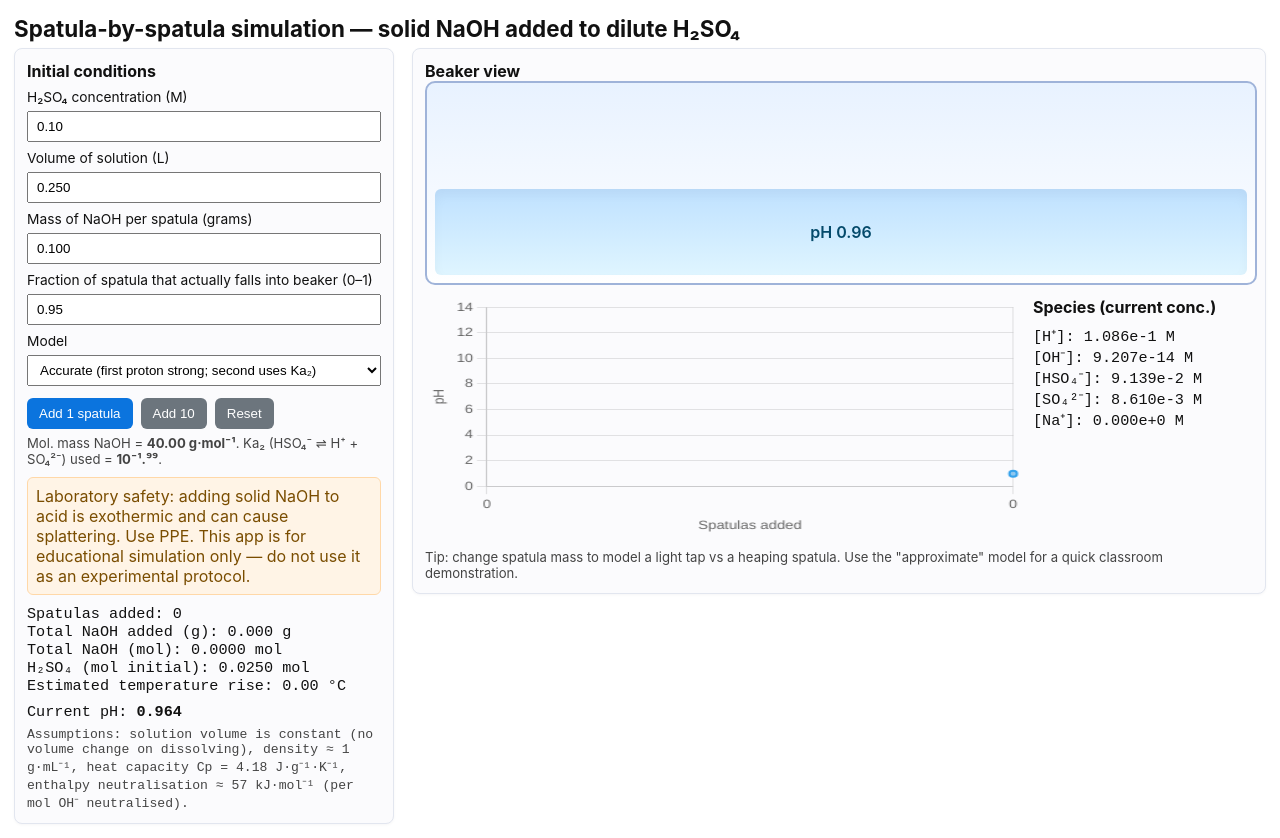
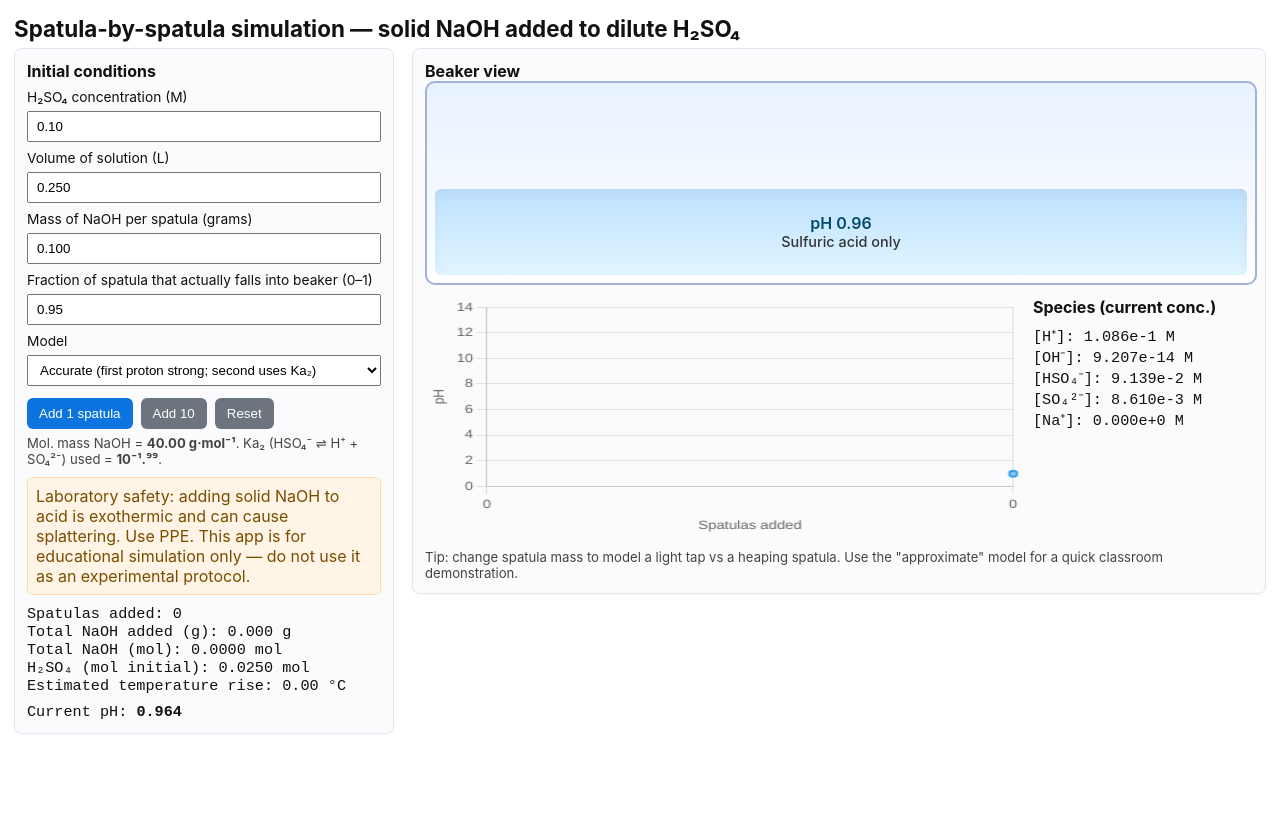
Before and after one commit to eugenehjwong/group-1-no-MFC, a plain HTML site: page index.html in a window 1280 px wide. After the commit the page ends 800 px from the top, so only its background shows below. Drawn offline with nearby package versions, Linux system fonts and the light colour scheme.

Commit message:
Update index.html

```diff
--- a/index.html
+++ b/index.html
@@ -15,7 +15,7 @@
   button { padding:8px 12px; border-radius:6px; border: none; background:#0b74de; color:white; cursor:pointer; }
   button.secondary { background:#6c757d; }
   .beaker { width:100%; height:200px; border: 2px solid #9fb3d9; border-radius:10px; position:relative; background:linear-gradient(#e8f2ff,#ffffff); overflow:hidden; }
-  .liquid { position:absolute; left:8px; right:8px; bottom:8px; border-radius:6px; background:linear-gradient(#bfe1ff,#dff5ff); box-shadow: inset 0 6px 12px rgba(0,0,0,0.04); transition: height 0.35s; display:flex; align-items:center; justify-content:center; font-weight:600; color:#044a6b }
+  .liquid { position:absolute; left:8px; right:8px; bottom:8px; border-radius:6px; background:linear-gradient(#bfe1ff,#dff5ff); box-shadow: inset 0 6px 12px rgba(0,0,0,0.04); transition: height 0.35s; display:flex; flex-direction:column; align-items:center; justify-content:center; font-weight:600; color:#044a6b; text-align:center; }
   .readouts { font-family:monospace; font-size:0.95rem; margin-top:10px; }
   .small { font-size:0.82rem; color:#444; margin-top:6px }
   canvas { width:100% !important; height:240px !important; }
@@ -63,14 +63,16 @@
         <div>H₂SO₄ (mol initial): <span id="molesH2SO4">0.0000</span> mol</div>
         <div>Estimated temperature rise: <span id="tempRise">0.00</span> °C</div>
         <div style="margin-top:8px">Current pH: <strong id="pHdisplay">---</strong></div>
-        <div class="small">Assumptions: solution volume is constant (no volume change on dissolving), density ≈ 1 g·mL⁻¹, heat capacity Cp = 4.18 J·g⁻¹·K⁻¹, enthalpy neutralisation ≈ 57 kJ·mol⁻¹ (per mol OH⁻ neutralised).</div>
       </div>
     </div>
 
     <div class="card">
       <strong>Beaker view</strong>
       <div class="beaker" aria-hidden="true">
-        <div id="liquid" class="liquid" style="height:60%">pH —</div>
+        <div id="liquid" class="liquid" style="height:60%">
+          pH — <br/>
+          <span id="contentsLabel" style="font-size:0.9rem; font-weight:500; color:#333"></span>
+        </div>
       </div>
 
       <div style="margin-top:12px; display:flex; gap:12px;">
@@ -96,29 +98,13 @@
   </div>
 
 <script>
-/*
-  Simulation logic:
-  - Initial moles H2SO4 = cAcid * V
-  - Each spatula adds mass (g_spatula * efficiency). NaOH mol = mass / 40.00
-  - Na+ total moles = moles NaOH added
-  - Sulfate total (S_total) moles = initial moles H2SO4 (one sulfate per H2SO4)
-  - The solver computes [H+] by electroneutrality:
-      Na+ + [H+] = [HSO4-] + 2[SO4^2-] + [OH-]
-    with Ka2 relation:
-      [SO4] = Ka2 * [HSO4] / [H+]
-    and S_total = [HSO4] + [SO4]
-  - Substitute to reduce to single equation f([H+]) = 0 and solve by bisection.
-  - In "approximate" mode both protons are treated as strong: net equivalents e = 2*n_H2SO4 - n_NaOH.
-*/
+const MM_NaOH = 40.00;
+const Ka2 = Math.pow(10, -1.99);
+const Kw = 1e-14;
+const dH_neutral_kJ_per_mol = 57;
+const Cp = 4.18;
+const density = 1.0;
 
-const MM_NaOH = 40.00;
-const Ka2 = Math.pow(10, -1.99); // 10^-1.99
-const Kw = 1e-14;
-const dH_neutral_kJ_per_mol = 57; // approximate neutralisation heat per mol OH reacted (kJ)
-const Cp = 4.18; // J/g/K
-const density = 1.0; // g/mL ~ 1
-
-// HTML elements
 const cAcidEl = document.getElementById('cAcid');
 const volEl = document.getElementById('vol');
 const spatulaMassEl = document.getElementById('spatulaMass');
@@ -136,6 +122,7 @@ const molesH2SO4El = document.getElementById('molesH2SO4');
 const pHdisplay = document.getElementById('pHdisplay');
 const tempRiseEl = document.getElementById('tempRise');
 const liquidEl = document.getElementById('liquid');
+const contentsLabel = document.getElementById('contentsLabel');
 const speciesBox = document.getElementById('speciesBox');
 
 let state = {
@@ -143,10 +130,9 @@ let state = {
   massNaOH: 0.0,
   molesNaOH: 0.0,
   molesH2SO4: parseFloat(cAcidEl.value) * parseFloat(volEl.value),
-  history: [] // {spatulas, pH}
+  history: []
 };
 
-// Chart.js setup
 const ctx = document.getElementById('phChart');
 let chart = new Chart(ctx, {
   type: 'line',
@@ -195,8 +181,8 @@ function addSpatula(n=1) {
 }
 
 function updateDisplay() {
-  const V = parseFloat(volEl.value) || 0.25; // L
-  const S_total_mol = (parseFloat(cAcidEl.value) || 0.0) * V; // moles H2SO4 -> 1 sulfate per
+  const V = parseFloat(volEl.value) || 0.25;
+  const S_total_mol = (parseFloat(cAcidEl.value) || 0.0) * V;
   state.molesH2SO4 = S_total_mol;
   nSpatEl.textContent = state.spatulas;
   massNaOHEl.textContent = state.massNaOH.toFixed(3);
@@ -204,27 +190,52 @@ function updateDisplay() {
   molesH2SO4El.textContent = state.molesH2SO4.toFixed(4);
 
   const model = modelSelect.value;
-  // Compute concentrations
   let conc = computeConcentrations(state.molesH2SO4, state.molesNaOH, V, model);
-  // Update pH display and beaker
+
   let pH = conc.pH;
   pHdisplay.textContent = (isFinite(pH) ? pH.toFixed(3) : '---');
-  // Update liquid color/height to reflect pH: map pH 0..14 to color gradient (red→green→blue)
   let pct = Math.max(0, Math.min(1, (pH || 7) / 14));
-  let heightPct = 40 + 45 * pct; // visual fill
+  let heightPct = 40 + 45 * pct;
   liquidEl.style.height = heightPct + '%';
-  liquidEl.textContent = `pH ${ (isFinite(pH) ? pH.toFixed(2) : '---') }`;
-  // Temperature rise estimate (J)
-  // neutralised moles = min(molesNaOH, 2*molesH2SO4)
+  liquidEl.firstChild.textContent = `pH ${ (isFinite(pH) ? pH.toFixed(2) : '---') }`;
+
   const neutralisedMoles = Math.min(state.molesNaOH, 2 * state.molesH2SO4);
-  const energyJ = neutralisedMoles * dH_neutral_kJ_per_mol * 1000; // J
+  const energyJ = neutralisedMoles * dH_neutral_kJ_per_mol * 1000;
   const massSolution_g = V * 1000 * density;
   const deltaT = energyJ / (massSolution_g * Cp);
   tempRiseEl.textContent = deltaT.toFixed(2);
-  // species concentrations
+
   speciesBox.innerHTML = `[H⁺]: ${formatConc(conc.H)} M<br/>[OH⁻]: ${formatConc(conc.OH)} M<br/>[HSO₄⁻]: ${formatConc(conc.HSO4)} M<br/>[SO₄²⁻]: ${formatConc(conc.SO4)} M<br/>[Na⁺]: ${formatConc(conc.Na)} M`;
 
-  // update chart
+  // Determine beaker contents
+  let contents = "";
+  if (model === "approx") {
+    const eq_initial = 2 * state.molesH2SO4;
+    const diff = state.molesNaOH - eq_initial;
+    if (state.molesNaOH <= 1e-9) {
+      contents = "Sulfuric acid only";
+    } else if (diff < -1e-9) {
+      contents = "Sulfuric acid + sodium sulfate";
+    } else if (Math.abs(diff) <= 1e-9) {
+      contents = "Sodium sulfate only";
+    } else {
+      contents = "Sodium sulfate + sodium hydroxide";
+    }
+  } else {
+    const OH_total = state.molesNaOH;
+    const H_total = 2 * state.molesH2SO4;
+    if (OH_total <= 1e-9) {
+      contents = "Sulfuric acid only";
+    } else if (OH_total < H_total - 1e-9) {
+      contents = "Sulfuric acid + sodium sulfate";
+    } else if (Math.abs(OH_total - H_total) <= 1e-9) {
+      contents = "Sodium sulfate only";
+    } else {
+      contents = "Sodium sulfate + sodium hydroxide";
+    }
+  }
+  contentsLabel.textContent = contents;
+
   state.history.push({ spat: state.spatulas, pH: pH });
   chart.data.labels.push(state.spatulas);
   chart.data.datasets[0].data.push(isFinite(pH) ? pH : null);
@@ -238,29 +249,21 @@ function formatConc(x) {
   return x.toExponential(3);
 }
 
-/* Compute concentrations.
-   Inputs: molesH2SO4 (mol), molesNaOH (mol), V (L)
-   model: 'accurate' or 'approx'
-   Returns object {pH, H, OH, HSO4, SO4, Na}
-*/
 function computeConcentrations(molesH2SO4, molesNaOH, V, model) {
   if (V <= 0) V = 0.001;
-  const S_total = molesH2SO4 / V; // mol·L^-1 total sulfate species
-  const Na_conc = molesNaOH / V;  // mol·L^-1
+  const S_total = molesH2SO4 / V;
+  const Na_conc = molesNaOH / V;
 
-  // Approximate model: treat both protons as strong acids
   if (model === 'approx') {
     const equivalents_initial = 2 * molesH2SO4;
-    const eRemaining = equivalents_initial - molesNaOH; // mol of H+ equivalents left (can be negative)
+    const eRemaining = equivalents_initial - molesNaOH;
     if (eRemaining > 0) {
       const H = eRemaining / V;
       const pH = -Math.log10(H);
       return { pH, H, OH: Kw / H, HSO4: 0, SO4: S_total, Na: Na_conc };
     } else if (Math.abs(eRemaining) < 1e-12) {
-      // neutral: approx pH 7 (salt of strong acid/strong base)
       return { pH: 7.00, H: 1e-7, OH: 1e-7, HSO4: 0, SO4: S_total, Na: Na_conc };
     } else {
-      // excess OH
       const OH = (-eRemaining) / V;
       const H = Kw / OH;
       const pH = 14 - Math.log10(OH);
@@ -268,15 +271,6 @@ function computeConcentrations(molesH2SO4, molesNaOH, V, model) {
     }
   }
 
-  // Accurate model:
-  // Solve for [H+] using electroneutrality:
-  // Na+ + [H+] = [HSO4-] + 2[SO4^2-] + [OH-]
-  // with S_total = [HSO4] + [SO4]
-  // and SO4 = Ka2 * HSO4 / H+
-  // => SO4 = Ka2 * S_total / (H+ + Ka2)
-  // => HSO4 = S_total - SO4 = S_total * (H+ / (H+ + Ka2))
-  // Then electroneutrality becomes function f(H+) = Na + H - (HSO4 + 2*SO4 + Kw/H) = 0
-  // Solve for H+ by bisection in [1e-14, 1e2]
   function fH(H) {
     const SO4 = Ka2 * S_total / (H + Ka2);
     const HSO4 = S_total - SO4;
@@ -284,25 +278,19 @@ function computeConcentrations(molesH2SO4, molesNaOH, V, model) {
     return Na_conc + H - (HSO4 + 2 * SO4 + OH);
   }
 
-  // Check special easy cases to speed up:
-  // If molesNaOH is extremely small vs acids, H will be large; else if huge -> basic.
-  // Use bisection on log scale:
   let H_low = 1e-14, H_high = 1e2;
   let f_low = fH(H_low), f_high = fH(H_high);
-  // If f_low and f_high have same sign (rare), expand bounds
   let it = 0;
   while (f_low * f_high > 0 && it < 80) {
     H_low *= 10; H_high *= 10;
     f_low = fH(H_low); f_high = fH(H_high);
     it++;
   }
-  // Now normal bisection between 1e-14 and 1e2
   let H_mid = 1e-7;
   for (let i=0; i<80; i++) {
-    H_mid = Math.sqrt(H_low * H_high); // geometric midpoint
+    H_mid = Math.sqrt(H_low * H_high);
     const f_mid = fH(H_mid);
     if (Math.abs(f_mid) < 1e-14) break;
-    // determine which side to replace
     if (f_low * f_mid <= 0) {
       H_high = H_mid; f_high = f_mid;
     } else {
@@ -317,17 +305,13 @@ function computeConcentrations(molesH2SO4, molesNaOH, V, model) {
   return { pH, H, OH, HSO4, SO4, Na: Na_conc };
 }
 
-// Event listeners
 addSpat.addEventListener('click', ()=> addSpatula(1));
 add10.addEventListener('click', ()=> addSpatula(10));
 resetBtn.addEventListener('click', resetState);
 
-// Recompute on parameter changes
 [cAcidEl, volEl, spatulaMassEl, efficiencyEl, modelSelect].forEach(el => {
   el.addEventListener('change', ()=> {
-    // Recompute molesH2SO4 if relevant, do NOT reset spatulas (user may change model)
     state.molesH2SO4 = parseFloat(cAcidEl.value) * parseFloat(volEl.value);
-    // if concentration or volume changed we may want to reset chart to avoid mismatch; keep spatulas for exploration
     updateDisplay();
   });
 });
```
